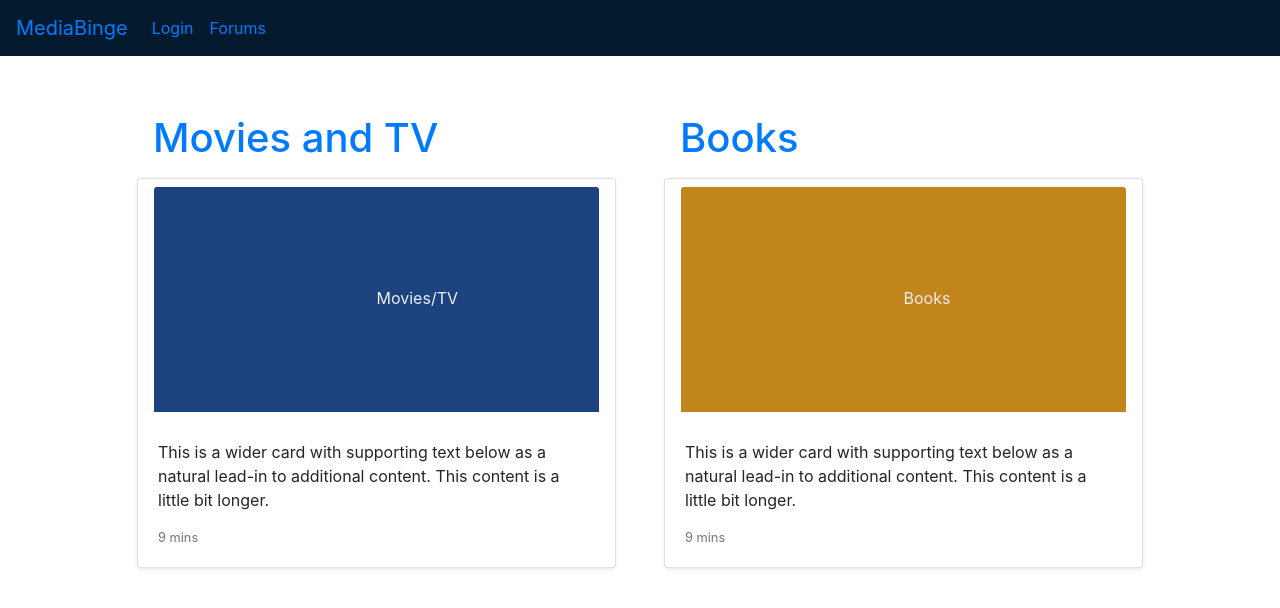
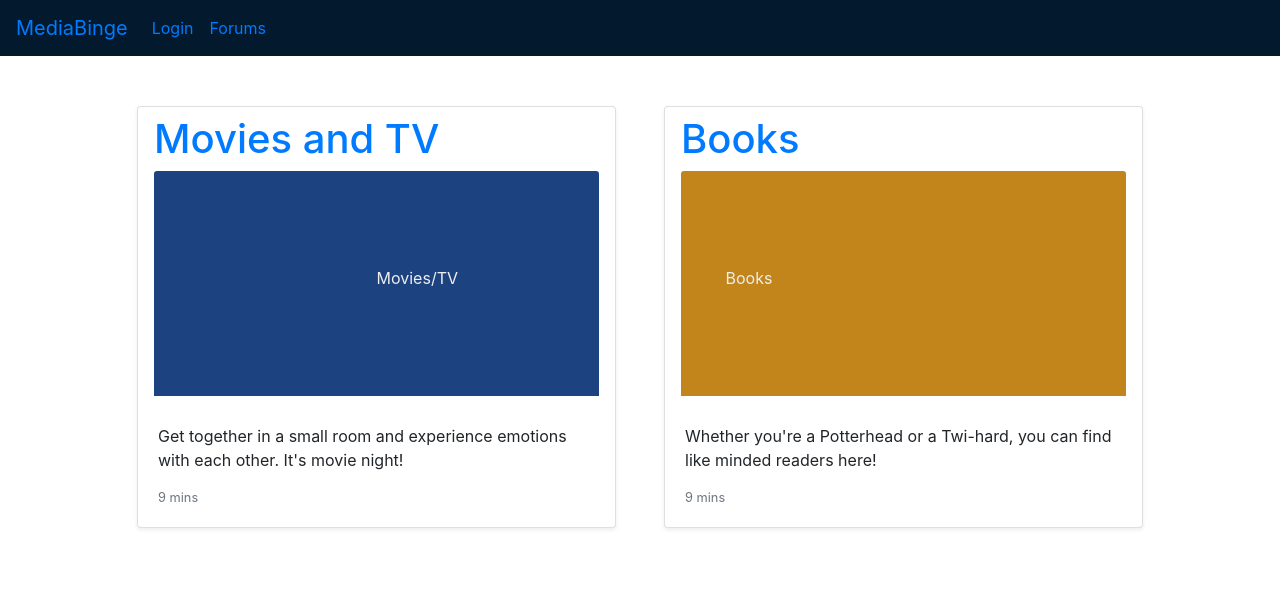
Before and after one commit to thanhhnguyen23/MediaBinge-NG, an Angular app: page /forums in a window 1280 px wide. Shown: the top 608 px of the page. Built offline with nearby package versions, Linux system fonts and the light colour scheme.

Commit message:
working on creating visul space for posts, created Post model for later use

```diff
--- a/src/app/forums/forums.component.html
+++ b/src/app/forums/forums.component.html
@@ -1,25 +1,22 @@
-
-
-
 <div class="row mb-2">
   <div class="col p-4 d-flex flex-column position-static">
-        <div><a class="nav-link" routerLink="/forums/movies">
+
+    <div class="card mb-4 shadow-sm">
+
+      <a class="nav-link" routerLink="/forums/movies">
         <h1>Movies and TV</h1>
-        </a></div>
-    <div class="card mb-4 shadow-sm">
-      <a class="nav-link" routerLink="/forums/movies">
+
         <svg class="bd-placeholder-img card-img-top" width="100%" height="225" xmlns="http://www.w3.org/2000/svg"
           preserveAspectRatio="xMidYMid slice" focusable="false" role="img" aria-label="Placeholder: Thumbnail">
           <title>Movies/TV</title>
           <rect width="100%" height="100%" fill="#1C4380">
-          </rect><text x="50%" y="50%" fill="#eceeef" dy=".3em">Movies/TV</text>
+          </rect><text x="50%" y="50%" fill="#eceeef">Movies/TV</text>
         </svg>
       </a>
       <div class="card-body">
-          <p class="card-text">This is a wider card with supporting text below as a natural lead-in to additional
-            content. This content is a little bit longer.</p>
+        <p class="card-text">Get together in a small room and experience emotions with each other. It's movie night!</p>
+
         <div class="d-flex justify-content-between align-items-center">
-
           <small class="text-muted">9 mins</small>
         </div>
       </div>
@@ -27,21 +24,19 @@
   </div>
   <!--Books-->
   <div class="col p-4 d-flex flex-column position-static">
-      <div><a class="nav-link" routerLink="/forums/books">
-        <h1>Books</h1>
-      </a></div>
+
     <div class="card mb-4 shadow-sm">
         <a class="nav-link" routerLink="/forums/books">
+          <h1>Books</h1>
         <svg class="bd-placeholder-img card-img-top" width="100%" height="225" xmlns="http://www.w3.org/2000/svg"
           preserveAspectRatio="xMidYMid slice" focusable="false" role="img" aria-label="Placeholder: Thumbnail">
-            <title>Movies/TV</title>
-            <rect width="100%" height="100%" fill="#C2851B">
-            </rect><text x="50%" y="50%" fill="#eceeef" dy=".3em">Books</text>
+          <title>Books</title>
+          <rect width="100%" height="100%" fill="#C2851B"></rect>
+          <text x="10%" y="50%" fill="#eceeef" >Books</text>
         </svg>
       </a>
       <div class="card-body">
-            <p class="card-text">This is a wider card with supporting text below as a natural lead-in to additional
-              content. This content is a little bit longer.</p>
+        <p class="card-text">Whether you're a Potterhead or a Twi-hard, you can find like minded readers here!</p>
         <div class="d-flex justify-content-between align-items-center">
 
           <small class="text-muted">9 mins</small>
--- a/src/app/movies/movies.component.html
+++ b/src/app/movies/movies.component.html
@@ -1,3 +1,13 @@
-<p>
-  movies works!
-</p>
+<h1>Movie Binge</h1>
+
+<div class="col p-4 d-flex flex-column position-static">
+    <div class="card mb-4 shadow-sm">
+      <div class="card-body">
+        <p class="card-text">{{text}}</p>
+        <div class="d-flex justify-content-between align-items-center">
+            <button type="button" class="btn btn-sm btn-outline-secondary">Reply</button>
+          <small class="text-muted">9 mins</small>
+        </div>
+      </div>
+    </div>
+  </div>
--- a/src/app/movies/movies.component.ts
+++ b/src/app/movies/movies.component.ts
@@ -11,5 +11,6 @@ export class MoviesComponent implements OnInit {
 
   ngOnInit() {
   }
-
+  //get post from post service
+  text = "I have very strong opinions about movies";
 }
```
Also changed, not shown: src/models/Post.ts (added, +7 -0 lines), src/models/User.ts (renamed from src/User.ts). Lines whose indentation alone changed are shown as unchanged.
